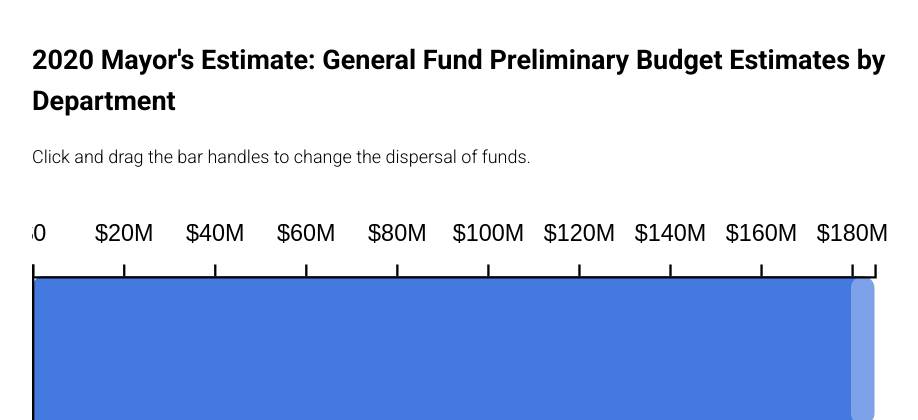
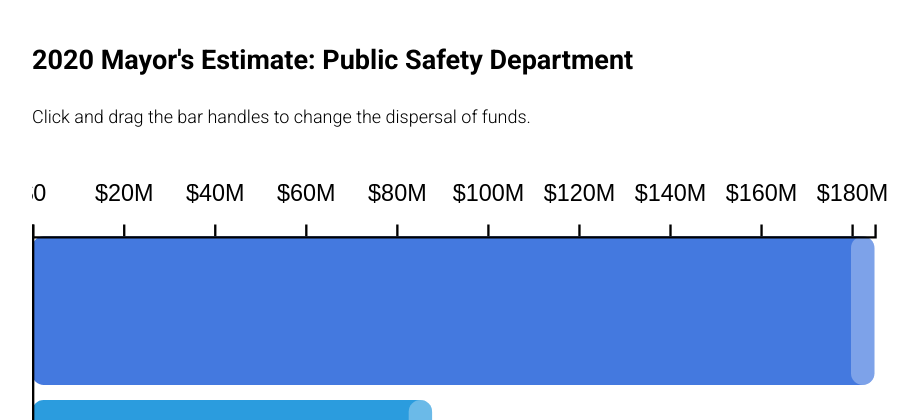
Before and after one commit to opencleveland/refundcleveland, a Django app: page /budget/ in a window 1280 px wide. Shown: the part 278-698 px from the top of the page, without its empty margins (140-1058 px from the left). Run offline with Django 3.2, Linux system fonts and the light colour scheme.

Commit message:
Update chart title

```diff
--- a/peoples_budget/templates/budget.html
+++ b/peoples_budget/templates/budget.html
@@ -3,7 +3,7 @@
 
 {% block content %}
 
-    <h2>2020 Mayor's Estimate: General Fund Preliminary Budget Estimates by Department</h2>
+    <h2>2020 Mayor's Estimate: Public Safety Department</h2>
     <p>Click and drag the bar handles to change the dispersal of funds.</p>
     <div id="bar_chart" class="chart"></div>
     <div id="legend"></div>
```
